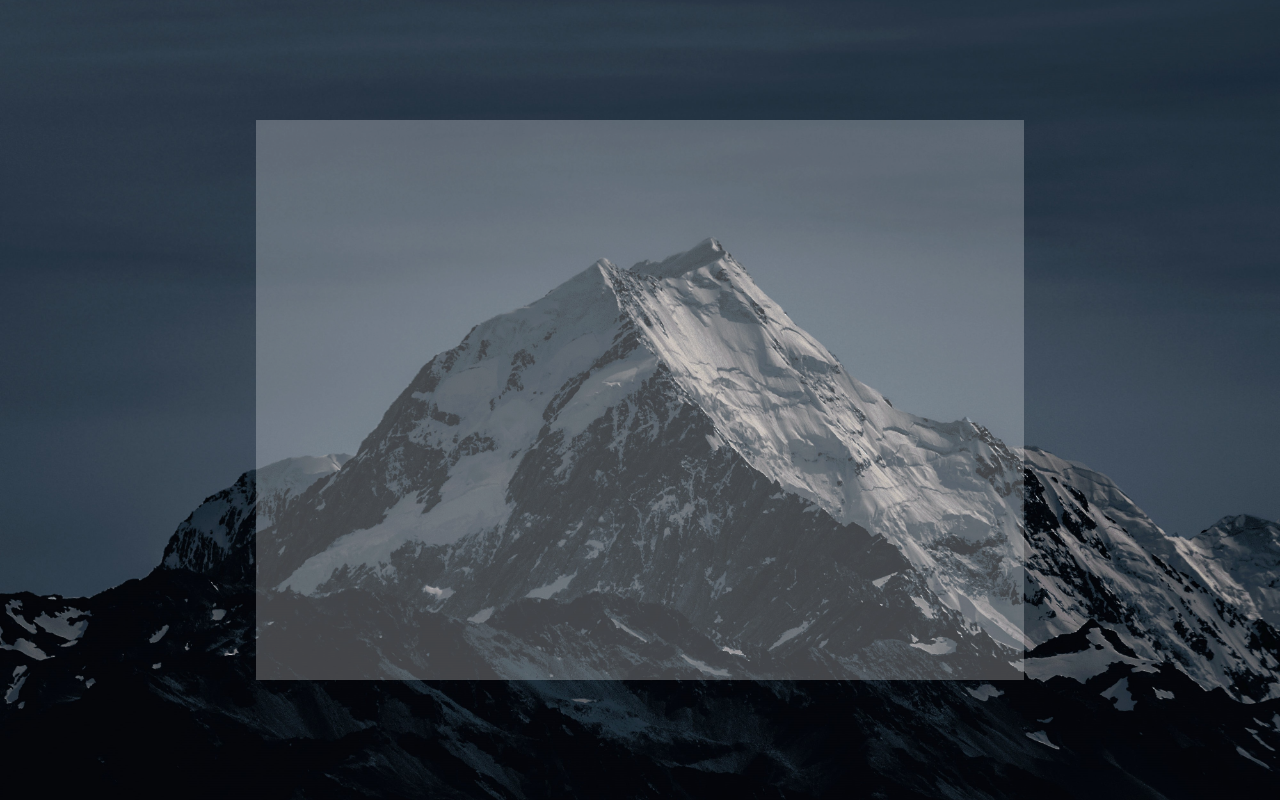
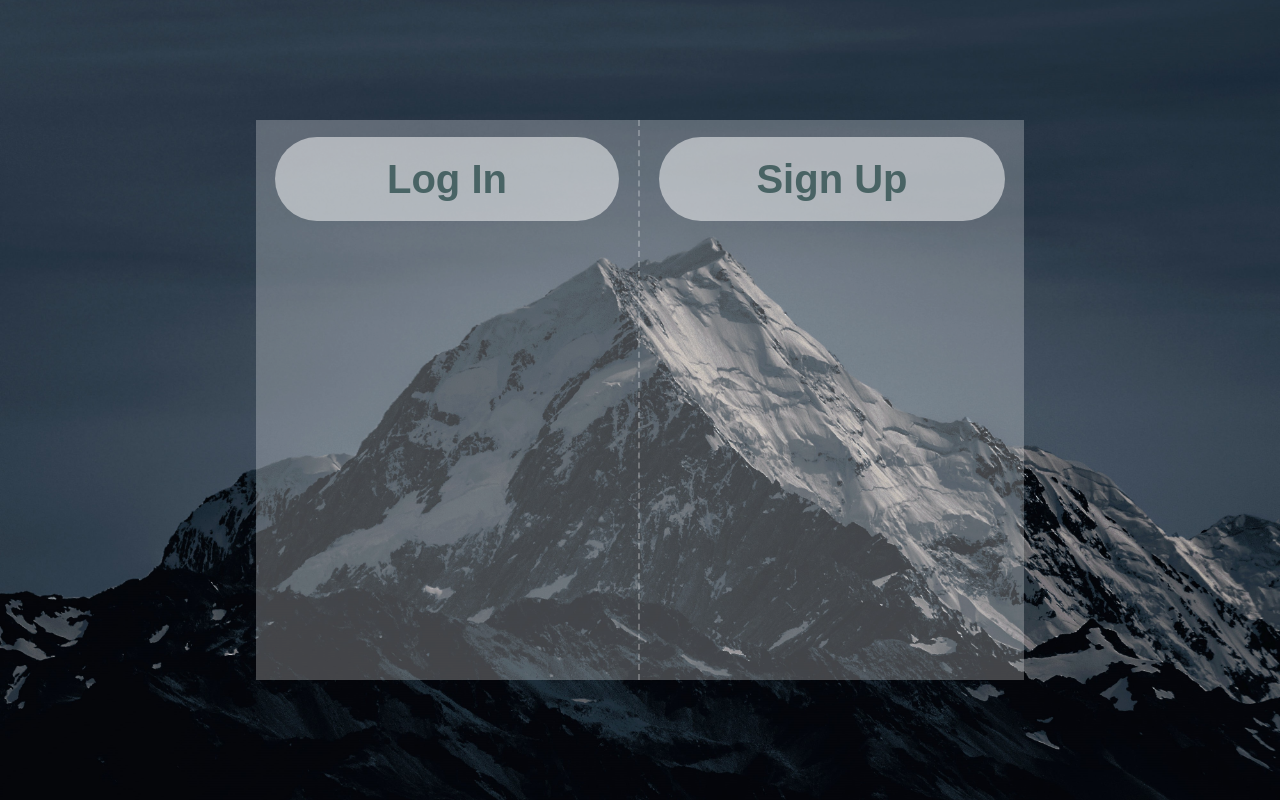
Before and after one commit to ldnelson16/planner, a Next.js app: page / in a window 1280 px wide. Built offline with nearby package versions, Linux system fonts and the light colour scheme.

Commit message:
updating home page

```diff
--- a/components/homepage.js
+++ b/components/homepage.js
@@ -9,8 +9,15 @@ export default function HomePage(){
     <>
       <div className={styles.body}>
         <div className={styles.centerbox}>
-          <div className={styles.loginheading}>
-
+          <div className={styles.loginside}>
+            <div className={styles.loginheading}>
+              <span className={textstyles.heading}>Log In</span>
+            </div>
+          </div>
+          <div className={styles.signinside}>
+            <div className={styles.loginheading}>
+              <span className={textstyles.heading}>Sign Up</span>
+            </div>
           </div>
         </div>
       </div>
--- a/styles/homepage.module.css
+++ b/styles/homepage.module.css
@@ -1,4 +1,4 @@
-.body{
+.body {
   position: absolute;
   background-image: url('../materials/images/mountainbackground.jpg');
   background-size: cover;
@@ -7,16 +7,40 @@
   height: 100%;
   width: 100%;
 }
-.centerbox{
+
+.centerbox {
   position: absolute;
   display: flex;
   top: 50%;
   left: 50%;
   transform: translate(-50%, -50%);
-  width: 60%; /* Set the width of your div */
-  height: 70%; /* Set the height of your div */
+  width: 60%;
+  height: 70%;
   background-color: rgba(1000, 1000, 1000, 0.25);
 }
-.loginheading{
+
+.loginside {
   position: relative;
+  width: 50%;
+  height: 100%;
+  border-right: 2px dashed rgba(1000, 1000, 1000, 0.25);
 }
+
+.signinside {
+  position: relative;
+  width: 50%;
+  height: 100%;
+}
+
+.loginheading {
+  display: flex;
+  align-items: center;
+  justify-content: center;
+  position: relative;
+  background-color: rgba(1000, 1000, 500, 0.5);
+  left: 5%;
+  top: 3%;
+  width: 90%;
+  height: 15%;
+  border-radius: 125px;
+}
--- a/styles/texts.module.css
+++ b/styles/texts.module.css
@@ -0,0 +1,6 @@
+.heading{
+  font-family:Arial, Helvetica, sans-serif;
+  font-weight: bold;
+  color: rgba(47,79,79,0.8);
+  font-size: 2.5em;
+}
```
